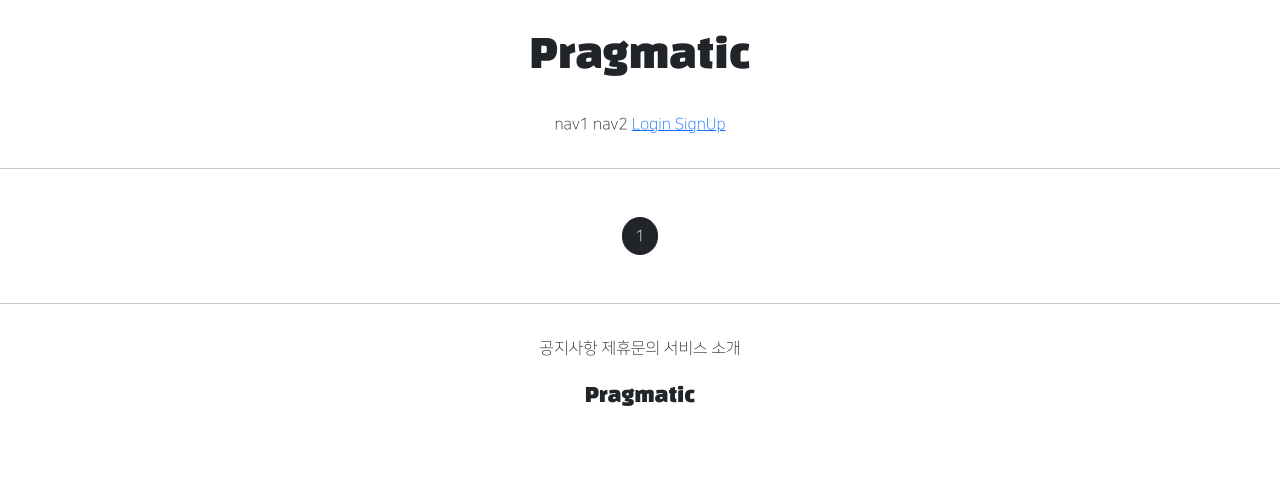
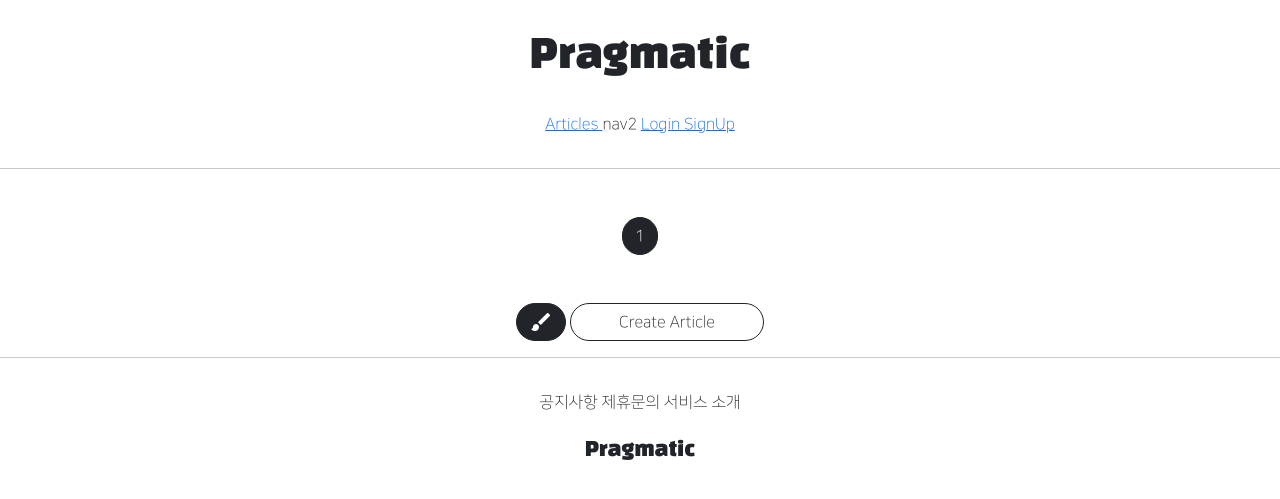
Before and after one commit to 21nkyu/gis_1ban_111, a Django app: page /articles/list/ in a window 1280 px wide. Shown: the top 499 px of the page. Run offline with Django 3.2, Linux system fonts and the light colour scheme; data that the repository does not hold is empty; parts of the project's set-up code (start-up, migrations or seed data) failed here and were passed over; some libraries are stand-ins or nearby versions.

Commit message:
2021 08 05 003 1ban class commit 056

```diff
--- a/articleapp/templates/articleapp/list.html
+++ b/articleapp/templates/articleapp/list.html
@@ -42,5 +42,17 @@
 {# 페이지네이션 버튼 만들기 , 공식 문서를 참고 https://docs.djangoproject.com/en/3.2/ref/paginator/#page-class #}
     {% include 'snippets/pagination.html' %}
 
+    <div class="text-center">
+        <a href="{% url 'articleapp:create' %}"
+            class="btn btn-dark rounded-pill material-icons">
+            brush
+        </a>
+        <a href="{% url 'articleapp:create' %}"
+            class="btn btn-outline-dark rounded-pill px-5">
+            Create Article
+        </a>
+
+    </div>
+
 
 {% endblock %}
--- a/templates/header.html
+++ b/templates/header.html
@@ -5,7 +5,11 @@
     </div>
 
     <div class="pragmatic_header_button">
-        <span>nav1</span>
+        <span>
+            <a href="{% url 'articleapp:list' %}">
+                Articles
+            </a>
+        </span>
         <span>nav2</span>
 {#        유저가 로그인 되어있지 않다면#}
         {% if not user.is_authenticated %}
```
